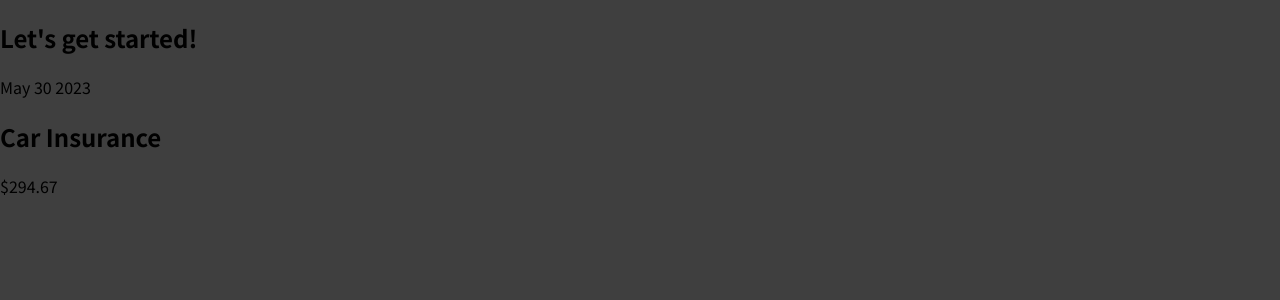
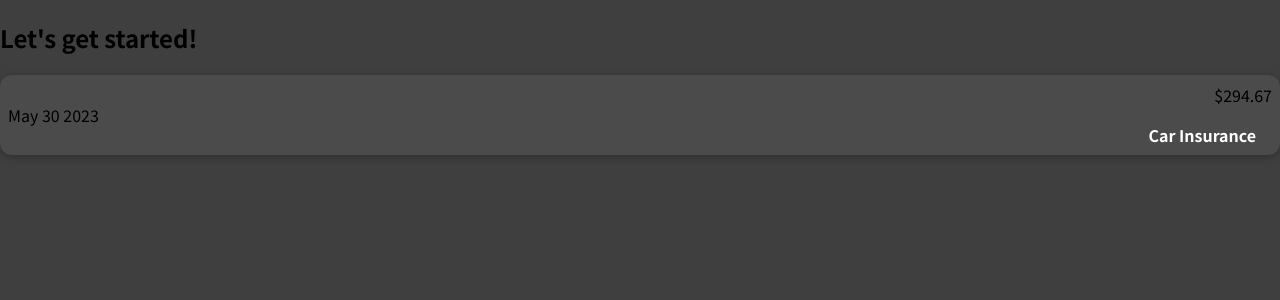
Before and after one commit to Ujjwalsharma7/Expense_Tracker, a JavaScript app: page / in a window 1280 px wide. Shown: the top 300 px of the page. Built offline with nearby package versions, Linux system fonts and the light colour scheme.

Commit message:
added to expenseitem.cs

```diff
--- a/src/components/Expenseitem.css
+++ b/src/components/Expenseitem.css
@@ -0,0 +1,28 @@
+.expense-item {
+    display: flex;
+    justify-content: space-between;
+    align-items: center;
+    box-shadow: 0 2px 8px rgba(0, 0, 0, 0.25);
+    padding: 0.5rem;
+    margin: 1rem 0;
+    border-radius: 12px;
+    background-color: #4b4b4b;
+  }
+
+  .expense-item__description {
+    display: flex;
+    flex-direction: column;
+    gap: 1rem;
+    align-items: flex-end;
+    flex-flow: column-reverse;
+    justify-content: flex-start;
+    flex: 1;
+  }
+
+  .expense-item h2 {
+    color: #3a3a3a;
+    font-size: 1rem;
+    flex: 1;
+    margin: 0 1rem;
+    color: white;
+  }
```
